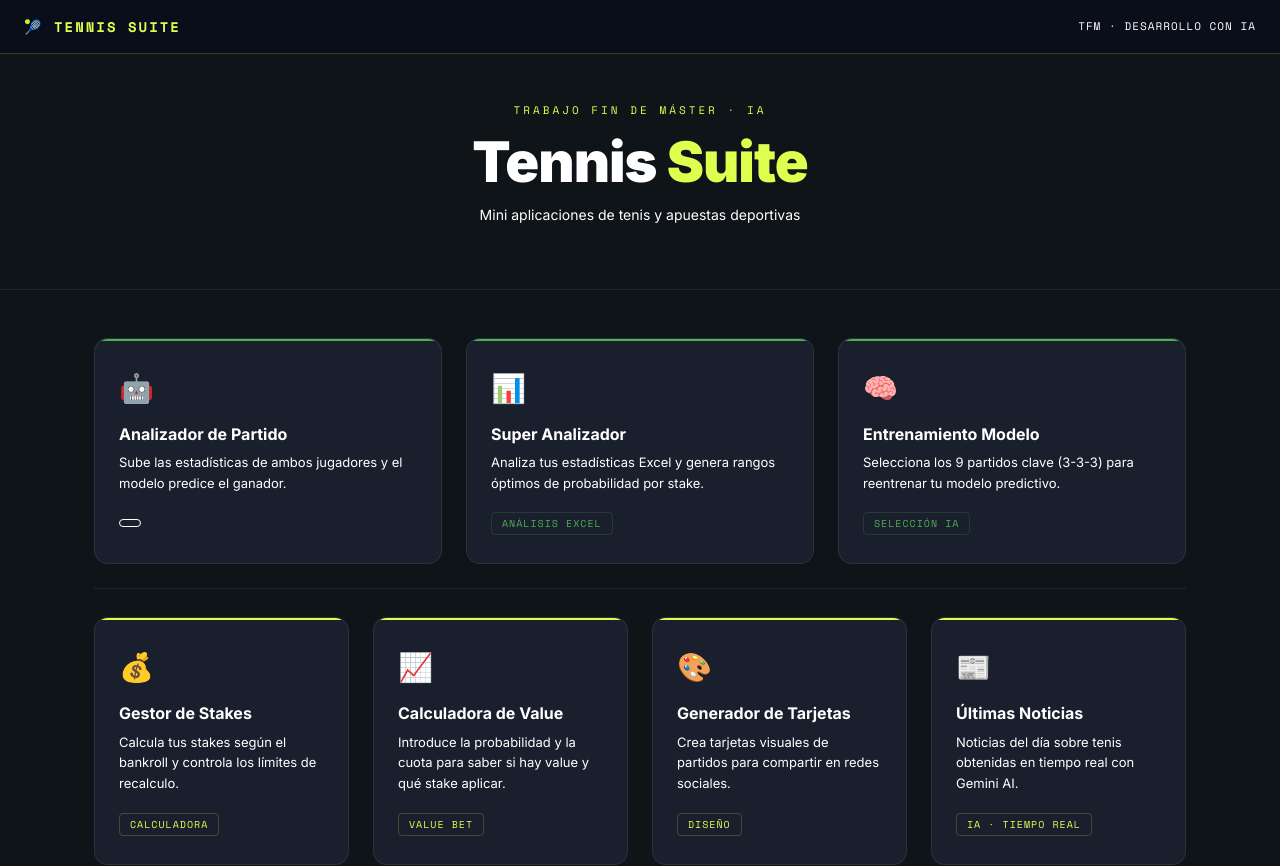
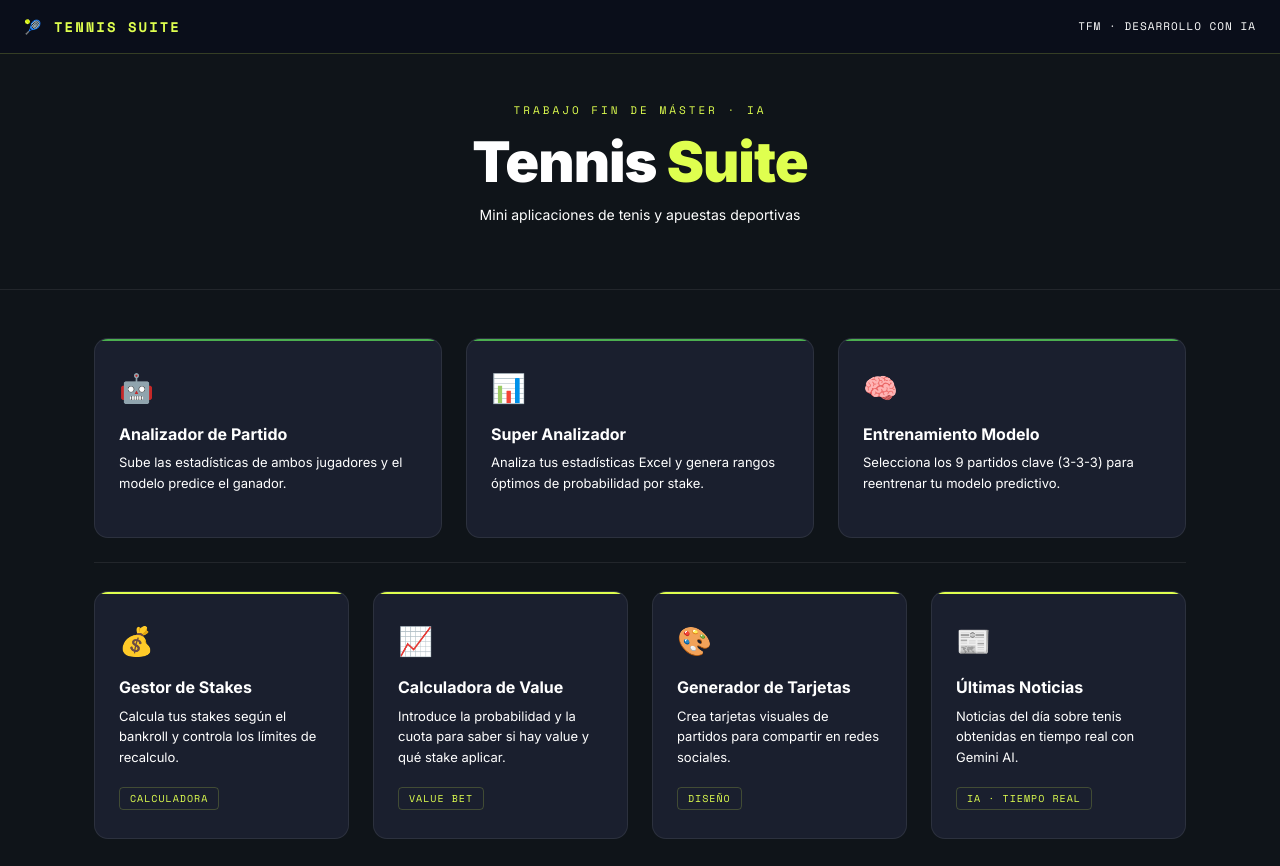
Before and after one commit to BorjaGZ/tfm-tennis-suite, a Next.js app: page / in a window 1280 px wide. Shown: the top 866 px of the page. Built offline with nearby package versions, Linux system fonts and the light colour scheme.

Commit message:
feat: Cambio diseño menú principal eliminado badget inferior de la 1ª opción

```diff
--- a/app/page.tsx
+++ b/app/page.tsx
@@ -109,7 +109,6 @@ export default function Home() {
                 <p className="ts-text-muted-custom mb-3" style={{ fontSize: "13px", lineHeight: 1.6 }}>
                   {app.desc}
                 </p>
-                <span className={`ts-badge ${app.badgeClass}`}>{app.badge}</span>
               </Link>
             </div>
           ))}
```
